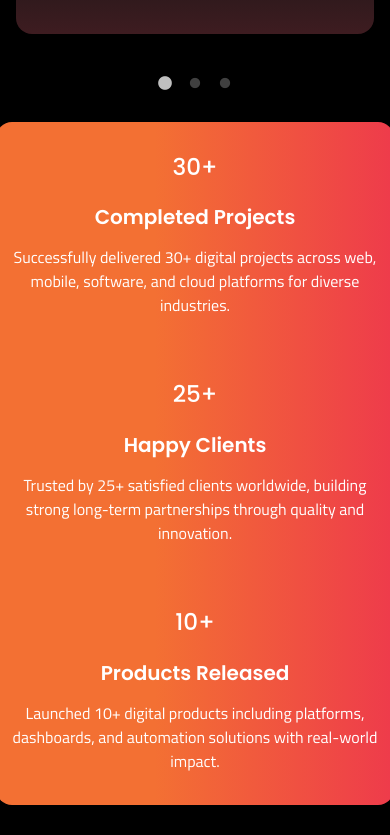
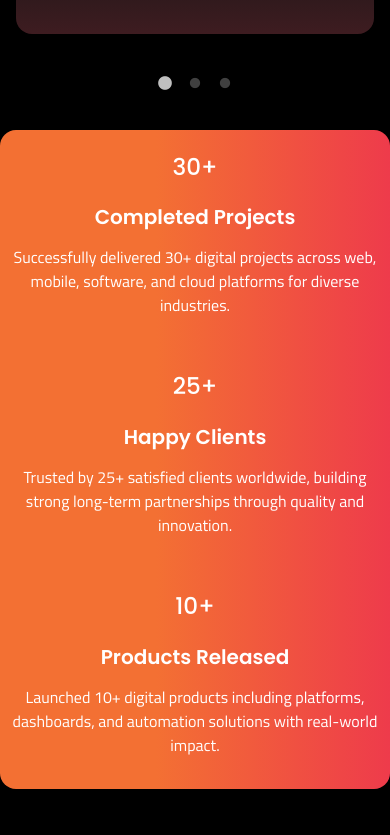
Before and after one commit to ADADA2025digital/ADADA-Digital, a React (Vite) app: page / in a window 390 px wide. Shown: the part 6120-6955 px from the top of the page. Built offline with nearby package versions, Linux system fonts and the light colour scheme.

Commit message:
home page mobile check

```diff
--- a/src/Pages/Home.jsx
+++ b/src/Pages/Home.jsx
@@ -769,7 +769,7 @@ function Home() {
               whileInView="show"
               viewport={{ once: true, amount: 0.3 }}
             >
-              <div className="row theme-background rounded-4 p-md-4 p-0 g-md-4 g-2 stats-row">
+              <div className="row theme-background rounded-4 p-md-4 p-0 g-md-4 g-0 stats-row">
                 {statsData.map((stat, index) => (
                   <div key={stat.id} className="col-12 col-md-6 col-lg-4">
                     <motion.div
```
